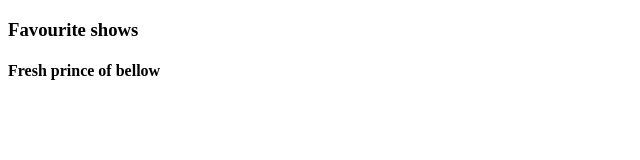
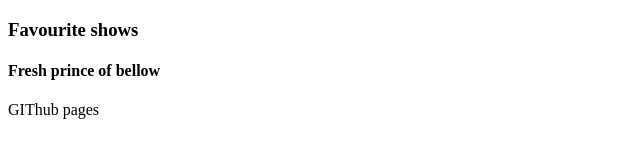
Before and after one commit to MimiPearl26/ASSIGNMENT, a plain HTML site: page google.html in a window 1280 px wide. Shown: the whole page, without its empty margins (0-640 px from the left). Drawn offline with Linux system fonts and the light colour scheme.

Commit message:
added github pages

```diff
--- a/google.html
+++ b/google.html
@@ -6,5 +6,6 @@
     <body>
         <h3>Favourite shows</h3>
         <h4>Fresh prince of bellow</h4>
+        <p>GIThub pages</p>
     </body>
 </html>
```
